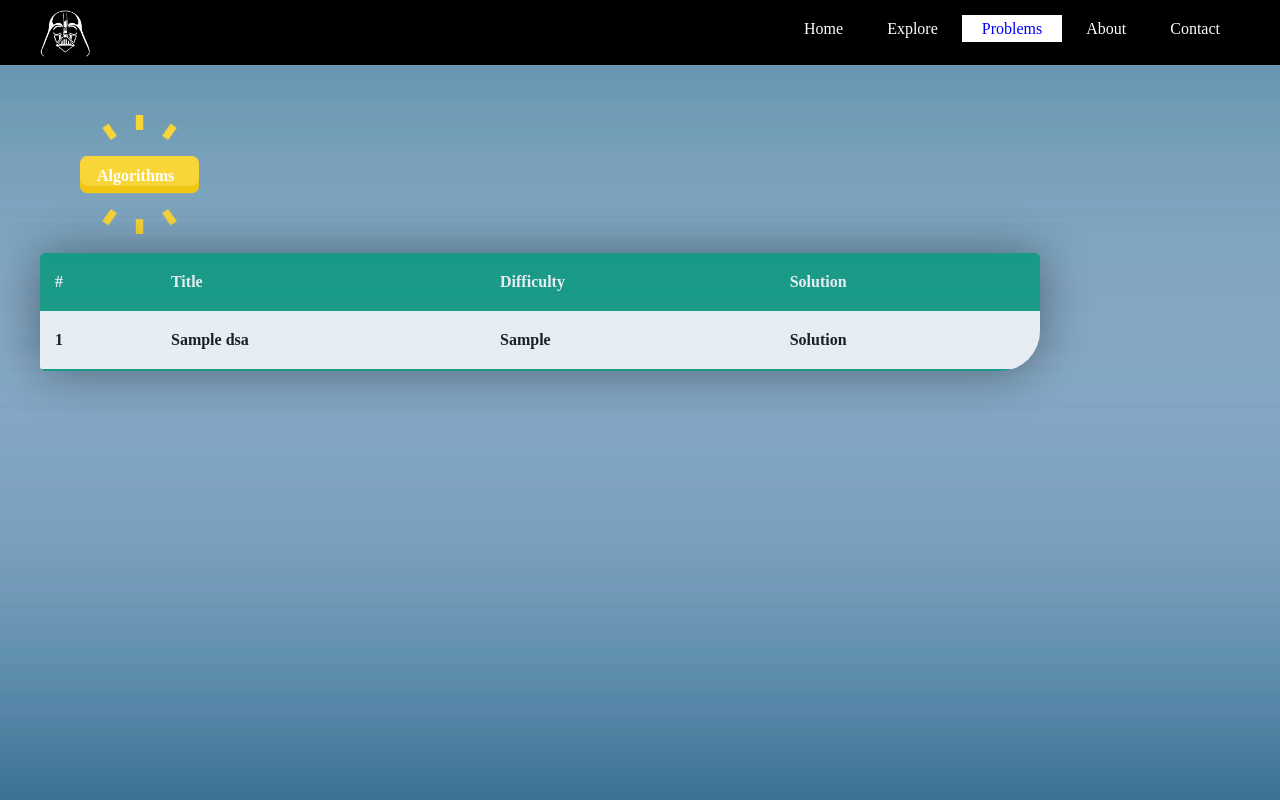
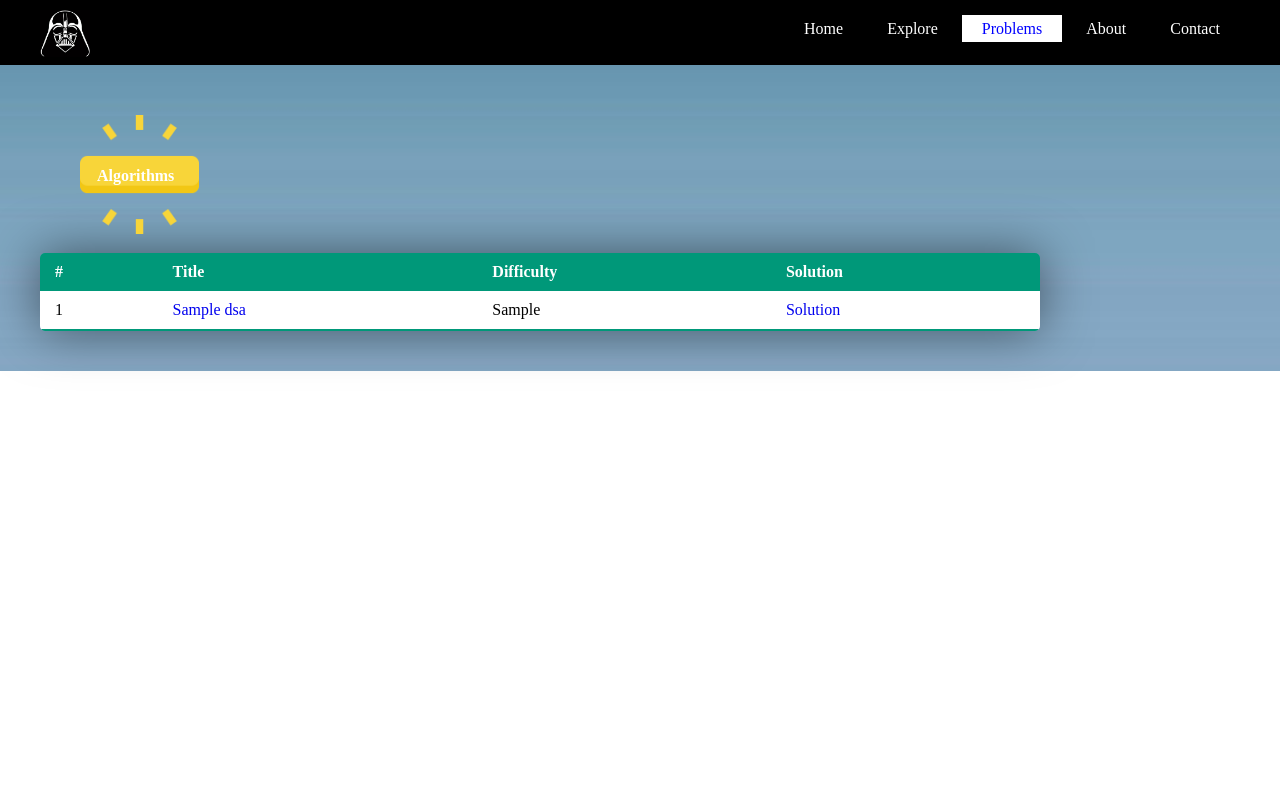
Before and after one commit to SaketCodeScribe/DarthCoder, a PHP site: page /Problems.php in a window 1280 px wide. Run offline with PHP 8.4, Linux system fonts and the light colour scheme; tables that the repository leaves empty or names only in its code hold one stand-in row (values such as "Sample post"); some libraries are stand-ins or nearby versions.

Commit message:
Update problems.css

```diff
--- a/css/problems.css
+++ b/css/problems.css
@@ -8,7 +8,6 @@ header{
 	background-image: url(../images/overall_logo.png);
 	position:absolute;
     width:100%;
-    height:100%;
     background-size:cover;
 }
 
@@ -167,10 +166,10 @@ nav .main{
   margin-left: 40px;
   font-size: 1em;
   min-width: 1000px;
-  border-radius: 5px 5px 40px 5px;
+  border-radius: 5px 5px 5px 5px;
+  margin-bottom: 40px;
   overflow: hidden;
   box-shadow: 0 0 50px rgba(0, 0, 0, 0.5);
-  opacity: 0.8;
 }
 
 .content-table thead tr{
@@ -182,36 +181,34 @@ nav .main{
 
 .content-table th,
 .content-table td{
-  padding: 20px 15px;
+  padding: 10px 15px;
 }
 
-.content-table td a:nth-of-type(odd){
+.content-table td a{
 	text-decoration: none;
-	color: black;
 }
 
-.content-table tbody tr{
-  border-bottom: 1px solid #dddddd;
+.content-table tbody td a:nth-child(2){
+	color:skyblue;
+	font-weight: bold;
 }
 
-.content-table tbody tr:nth-of-type(even){
-  font-weight: bold;
-  background-color: #f3f3f3;
+.content-table tbody tr:nth-child(even){
+  	background-color: #f3f3f3;
 }
 
-.content-table tbody tr:nth-of-type(odd){
-  font-weight: bold;
-  background-color: white;
+.content-table tbody tr:nth-child(odd){
+  	background-color: white;
 }
 
 .content-table tbody tr:last-of-type{
-  border-bottom: 2px solid #009879;
+  	border-bottom: 2px solid #009879;
 }
 
 .content-table tbody tr.active-row a{
-  color: #009879;
+  	color: #009879;
 }
 
 .content-table tbody tr.active-row{
-  color: #009879;
+  	color: #009879;
 }
```
